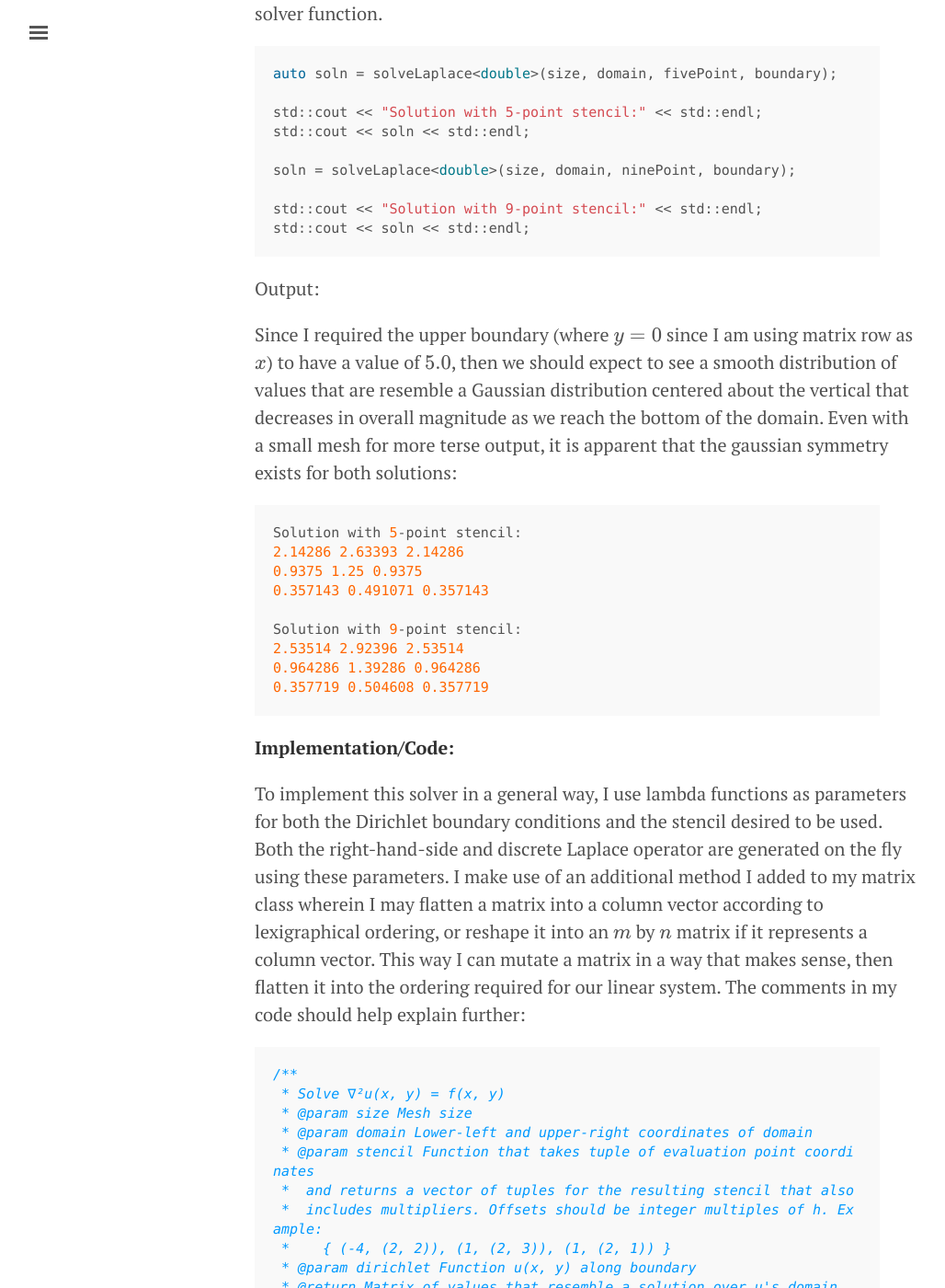
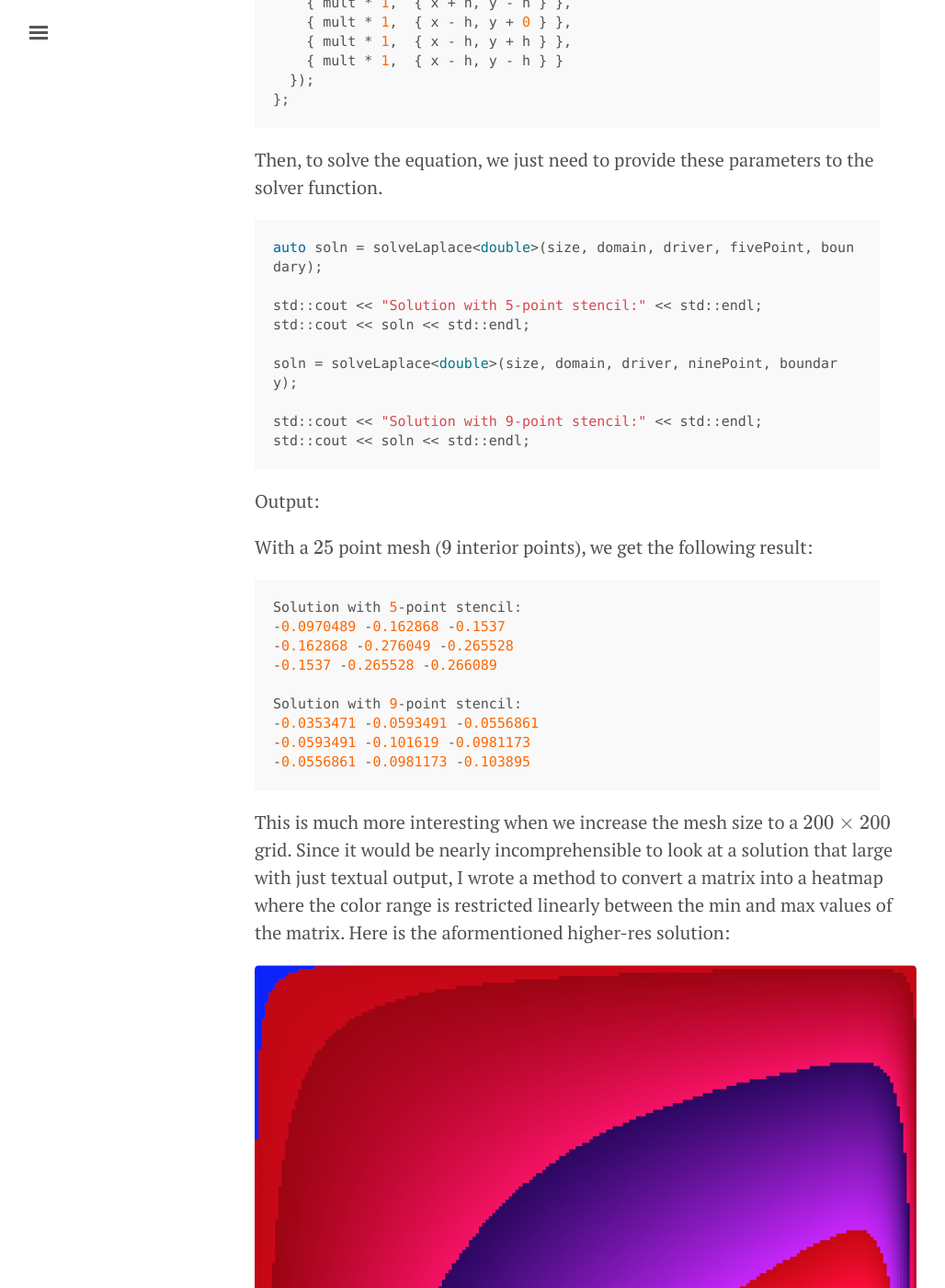
Before and after one commit to kylehovey/MATH_5620, a Jekyll site: the page built from laplace.md, in a window 1280 px wide and 1400 px high, scrolled down 3043 px. Shown: the whole window at 92% size, without its empty margins (3-1031 px from the left). Built offline with Jekyll 4.4.1, drawn with Linux system fonts in a browser that asks for light colours; formulas are drawn with MathJax 3; some of the changed text lies outside the part shown.

Commit message:
Updated solution to #6.

```diff
--- a/laplace.md
+++ b/laplace.md
@@ -60,12 +60,19 @@ First, we generate the basic parameters that define the type of analysis we wish
 // Define domain
 const coord<double> domain = { 0, 1 };
 
+// Define driving function
+const planeToScalar<double> driver =
+  [](const double& x, const double& y) {
+    return std::sin(x * y);
+  };
+
 // G(x, y) along the boundaries
 const planeToScalar<double> boundary =
   [](const double& x, const double& y) -> double {
     (void) x;
+    (void) y;
 
-    return y == 0 ? 5.0 : 0;
+    return 0.0;
   };
 
 // Define size of mesh
@@ -81,13 +88,14 @@ const stencilGen<double> fivePoint = [](
     const double& h
 ) {
   const auto [ x, y ] = center;
+  const auto mult = 1.0 / (double) (h * h);
 
   return stencil<double>({
-    { -4,{ x + 0, y + 0 } },
-    { 1, { x + h, y + 0 } },
-    { 1, { x - h, y + 0 } },
-    { 1, { x + 0, y + h } },
-    { 1, { x + 0, y - h } }
+    { mult * -4,{ x + 0, y + 0 } },
+    { mult * 1, { x + h, y + 0 } },
+    { mult * 1, { x - h, y + 0 } },
+    { mult * 1, { x + 0, y + h } },
+    { mult * 1, { x + 0, y - h } }
   });
 };
 
@@ -96,17 +104,18 @@ const stencilGen<double> ninePoint = [](
     const double& h
 ) {
   const auto [ x, y ] = center;
+  const auto mult = 1.0 / (double) (h * h);
 
   return stencil<double>({
-    { -8, { x - 0, y + 0 } },
-    { 1,  { x - 0, y + h } },
-    { 1,  { x - 0, y - h } },
-    { 1,  { x + h, y + 0 } },
-    { 1,  { x + h, y + h } },
-    { 1,  { x + h, y - h } },
-    { 1,  { x - h, y + 0 } },
-    { 1,  { x - h, y + h } },
-    { 1,  { x - h, y - h } }
+    { mult * -8, { x - 0, y + 0 } },
+    { mult * 1,  { x - 0, y + h } },
+    { mult * 1,  { x - 0, y - h } },
+    { mult * 1,  { x + h, y + 0 } },
+    { mult * 1,  { x + h, y + h } },
+    { mult * 1,  { x + h, y - h } },
+    { mult * 1,  { x - h, y + 0 } },
+    { mult * 1,  { x - h, y + h } },
+    { mult * 1,  { x - h, y - h } }
   });
 };
 {% endhighlight %}
@@ -114,12 +123,12 @@ const stencilGen<double> ninePoint = [](
 Then, to solve the equation, we just need to provide these parameters to the solver function.
 
 {% highlight C++ %}
-auto soln = solveLaplace<double>(size, domain, fivePoint, boundary);
+auto soln = solveLaplace<double>(size, domain, driver, fivePoint, boundary);
 
 std::cout << "Solution with 5-point stencil:" << std::endl;
 std::cout << soln << std::endl;
 
-soln = solveLaplace<double>(size, domain, ninePoint, boundary);
+soln = solveLaplace<double>(size, domain, driver, ninePoint, boundary);
 
 std::cout << "Solution with 9-point stencil:" << std::endl;
 std::cout << soln << std::endl;
@@ -127,19 +136,23 @@ std::cout << soln << std::endl;
 
 Output:
 
-Since I required the upper boundary (where \\( y = 0 \\) since I am using matrix row as \\(x\\)) to have a value of \\( 5.0 \\), then we should expect to see a smooth distribution of values that are resemble a Gaussian distribution centered about the vertical that decreases in overall magnitude as we reach the bottom of the domain. Even with a small mesh for more terse output, it is apparent that the gaussian symmetry exists for both solutions:
+With a \\(25\\) point mesh (\\(9\\) interior points), we get the following result:
 
 {% highlight C++ %}
 Solution with 5-point stencil:
-2.14286 2.63393 2.14286
-0.9375 1.25 0.9375
-0.357143 0.491071 0.357143
+-0.0970489 -0.162868 -0.1537
+-0.162868 -0.276049 -0.265528
+-0.1537 -0.265528 -0.266089
 
 Solution with 9-point stencil:
-2.53514 2.92396 2.53514
-0.964286 1.39286 0.964286
-0.357719 0.504608 0.357719
+-0.0353471 -0.0593491 -0.0556861
+-0.0593491 -0.101619 -0.0981173
+-0.0556861 -0.0981173 -0.103895
 {% endhighlight %}
+
+This is much more interesting when we increase the mesh size to a \\(200 \times 200 \\) grid. Since it would be nearly incomprehensible to look at a solution that large with just textual output, I wrote a method to convert a matrix into a heatmap where the color range is restricted linearly between the min and max values of the matrix. Here is the aformentioned higher-res solution:
+
+![Laplace Solution Image](/MATH_5620/images/laplace.jpg)
 
 **Implementation/Code:**
 
@@ -150,6 +163,7 @@ To implement this solver in a general way, I use lambda functions as parameters
  * Solve ∇²u(x, y) = f(x, y)
  * @param size Mesh size
  * @param domain Lower-left and upper-right coordinates of domain
+ * @param driver Driving function (f(x, y) on the r.h.s.)
  * @param stencil Function that takes tuple of evaluation point coordinates
  *  and returns a vector of tuples for the resulting stencil that also
  *  includes multipliers. Offsets should be integer multiples of h. Example:
@@ -161,6 +175,7 @@ template <typename T>
 Matrix::Matrix<T> solveLaplace(
     const uint& size,
     const coord<T>& domain,
+    const planeToScalar<T>& driver,
     const stencilGen<T>& makeStencil,
     const planeToScalar<T>& dirichlet
 ) {
@@ -185,6 +200,9 @@ Matrix::Matrix<T> solveLaplace(
 
         // Initialize an accumulator
         T acc = 0;
+
+        // Add on driving function
+        acc += driver(x, y);
 
         // Determine stencil
         const auto samples = makeStencil({ x, y }, h);
@@ -241,7 +259,7 @@ Matrix::Matrix<T> solveLaplace(
   }
 
   // Solve system for solution
-  auto u = Matrix::Matrix<T>::solve(lap, rhs);
+  auto u = Matrix::Matrix<T>::solve(lap, rhs, Matrix::Solve::Jacobi);
 
   // Reform matrix
   u = u.squareUp(_intSize, _intSize);
```
Also changed, not shown: other parts of laplace.md (+1 -1 lines), images/laplace.jpg (added).
